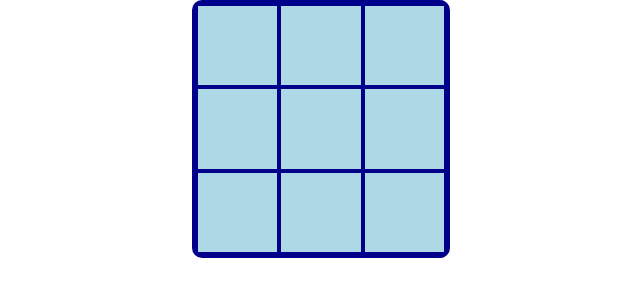
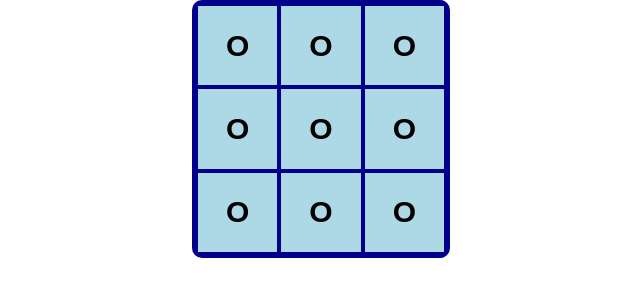
Before and after one commit to mahadihasanjoy95/tic-toc-defense, a React (Create React App) app: page / in a window 1280 px wide. Shown: the top 300 px of the page, without its empty margins (319-959 px from the left). Built offline with nearby package versions, Linux system fonts and the light colour scheme.

Commit message:
CUSTOM BUTTON

```diff
--- a/src/App.js
+++ b/src/App.js
@@ -1,11 +1,15 @@
 import './App.css';
 import Board from "./components/Board";
 import ButtonData from "./ButtonData";
+import CustomButton from "./components/CustomButton";
 
 function App() {
-    const { buttons } = ButtonData;
+    const {buttons} = ButtonData;
+
     return (<div className="App">
-        <Board elements = {buttons}/>
+        <Board>
+        </Board>
+
     </div>);
 }
 
--- a/src/components/Board.jsx
+++ b/src/components/Board.jsx
@@ -1,6 +1,3 @@
-import Button from "./Button";
-import {useEffect, useState} from "react";
-
 /**
  * This is the board what will represent the tic-toc-toe board
  * @author Mahadi Hasan Joy
@@ -9,24 +6,18 @@ import {useEffect, useState} from "react";
  * @returns {JSX.Element}
  * @constructor
  */
+import CustomButton from "./CustomButton";
+
 export default function Board(props) {
-    let [elements, seElements] = useState(props.elements)
-
-    function setX() {
-        elements[5] = {
-            id: '90', name: "XXX", value: 0
-        }
-        // let newElements = [{
-        //     id: '1', name: "CCC", value: 0
-        // }, {
-        //     id: '2', name: "DDDD", value: 0
-        // }, {
-        //     id: '3', name: "XXX", value: 0
-        // }]
-        seElements(elements)
-    }
-
     return (<div className="board">
-        {elements.map(buttonData => (<Button buttonData={buttonData} key={buttonData.id} setX={setX}/>))}
+        <CustomButton name={"O"}/>
+        <CustomButton name={"O"}/>
+        <CustomButton name={"O"}/>
+        <CustomButton name={"O"}/>
+        <CustomButton name={"O"}/>
+        <CustomButton name={"O"}/>
+        <CustomButton name={"O"}/>
+        <CustomButton name={"O"}/>
+        <CustomButton name={"O"}/>
     </div>);
 }
--- a/src/components/Button.jsx
+++ /dev/null
@@ -1,27 +0,0 @@
-import {useEffect, useState} from "react";
-
-/**
- * This Button component is to add button in tic-toc-toe board
- * @author Mahadi Hasan Joy
- * @since 20-07-2022
- * @param props
- * @returns {JSX.Element}
- * @constructor
- */
-export default function Button(props) {
-    const [buttonData, setButtonData] = useState(props.buttonData)
-    let [boardValue, setBoardValue] = useState(props.buttonData.name)
-    useEffect(() => {
-        if (buttonData.name === "0") {
-            setBoardValue("")
-            console.log("X")
-
-        } else {
-            setBoardValue("X")
-            console.log(buttonData.name)
-        }
-    }, []);
-    return (<>
-        <button className="button" onClick={() => (setBoardValue("O"), props.setX())}>{boardValue}</button>
-    </>)
-}
--- /dev/null
+++ b/src/components/CustomButton.jsx
@@ -0,0 +1,13 @@
+/**
+ * This CustomButton component is to add button in tic-toc-toe board
+ * @author Mahadi Hasan Joy
+ * @since 20-07-2022
+ * @param props
+ * @returns {JSX.Element}
+ * @constructor
+ */
+export default function CustomButton(props) {
+    return (<>
+        <button className="button">{props.name}</button>
+    </>)
+}
```
